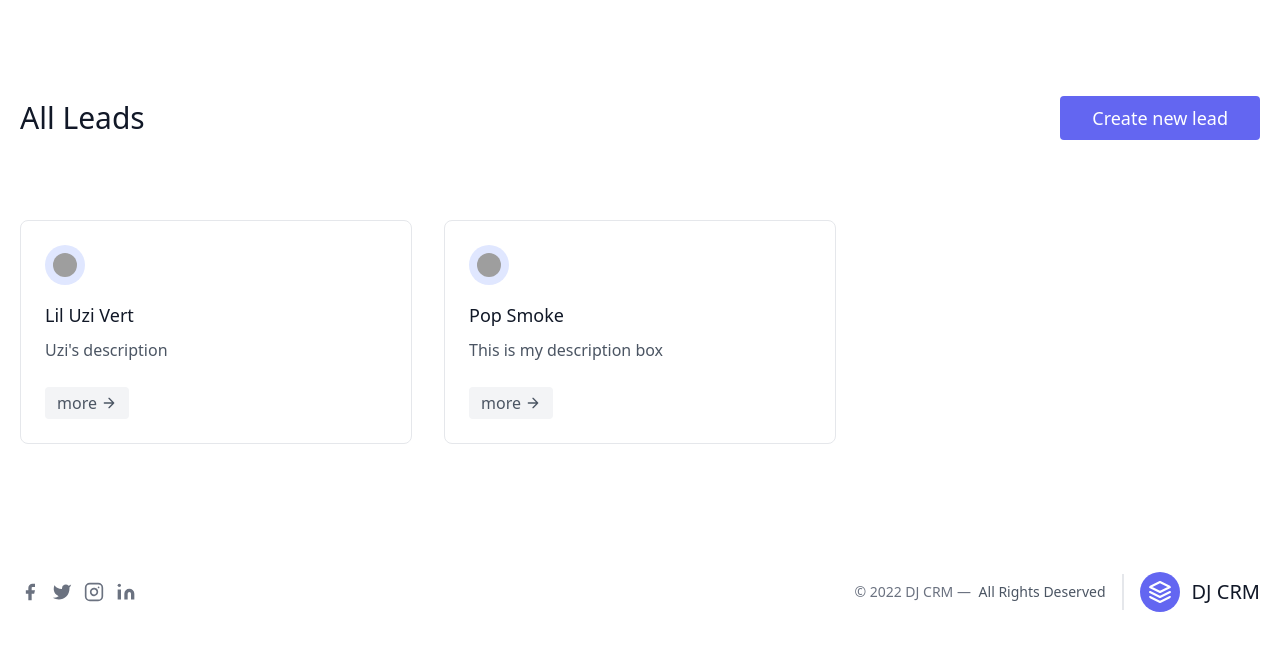
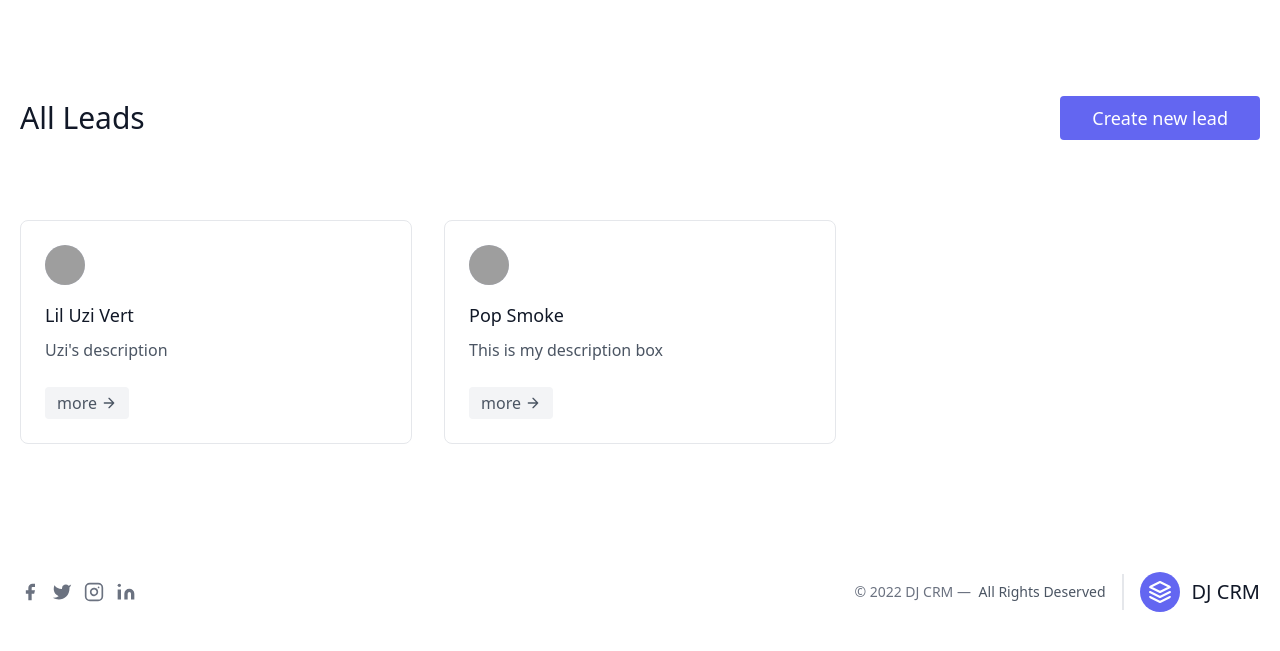
Before and after one commit to sammy-jay/django-crm, a Django app: page /leads/ in a window 1280 px wide. Shown: the part 80-731 px from the top of the page. Run offline with Django 4.2, Linux system fonts and the light colour scheme; data comes from the database, SQL or seed files in the repository; some libraries are stand-ins or nearby versions; grey boxes are pictures that could not be loaded.

Commit message:
quick updates

```diff
--- a/leads/templates/leads/lead_create.html
+++ b/leads/templates/leads/lead_create.html
@@ -54,7 +54,7 @@
           </div>
           <div class="p-2 w-full">
             <div class="relative">
-              <label class="leading-7 text-sm text-gray-600"
+              <label class="leading-7 text-sm text-gray-600 block"
                 >{{form.image.label}}</label
               >
 
--- a/leads/templates/leads/lead_detail.html
+++ b/leads/templates/leads/lead_detail.html
@@ -4,7 +4,7 @@
 {% block content %}
 <section class="text-gray-600 body-font overflow-hidden">
   <div class="container px-5 py-24 mx-auto">
-    <div class="lg:w-4/5 mx-auto flex flex-wrap justify-between">
+    <div class="lg:w-4/5 flex-row-reverse mx-auto lg:flex-row flex flex-wrap justify-between">
       <div class="lg:w-1/2 w-full lg:pr-10 lg:py-6 mb-6 lg:mb-0">
         <h2 class="text-sm title-font text-gray-500 tracking-widest">
           Lead {{lead.id}}
--- a/leads/templates/leads/lead_list.html
+++ b/leads/templates/leads/lead_list.html
@@ -11,10 +11,10 @@
     </div>
     <div class="flex flex-wrap -m-4">
       {% for lead in leads %}
-      <div class="xl:w-1/3 md:w-1/2 p-4">
+      <div class="w-full xl:w-1/3 md:w-1/2 p-4">
         <div class="border border-gray-200 p-6 rounded-lg">
           <div class="w-10 h-10 inline-flex items-center justify-center rounded-full bg-indigo-100 text-indigo-500 mb-4">
-            <img src="{{lead.image.url}}" class="w-6 h-6 rounded-full" alt="{{lead}}"/>
+            <img src="{{lead.image.url}}" class="w-10 h-10 rounded-full" alt="{{lead}}"/>
 
           </div>
           <h2 class="text-lg text-gray-900 font-medium title-font mb-2">{{lead}}</h2>
--- a/leads/templates/leads/lead_update.html
+++ b/leads/templates/leads/lead_update.html
@@ -1,6 +1,6 @@
 
 {% extends 'main.html' %}
-{% block header %} Lead detail | {{lead}}
+{% block header %} Update Lead | {{lead}}
 {% endblock header %}
 {% block content %}
 <section class="text-gray-600 body-font overflow-hidden">
```
